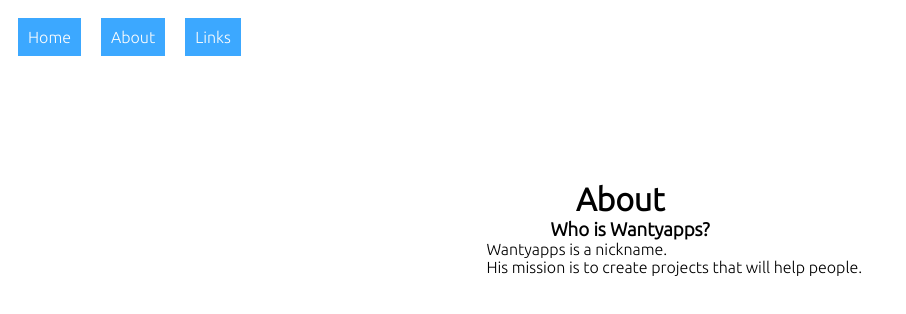
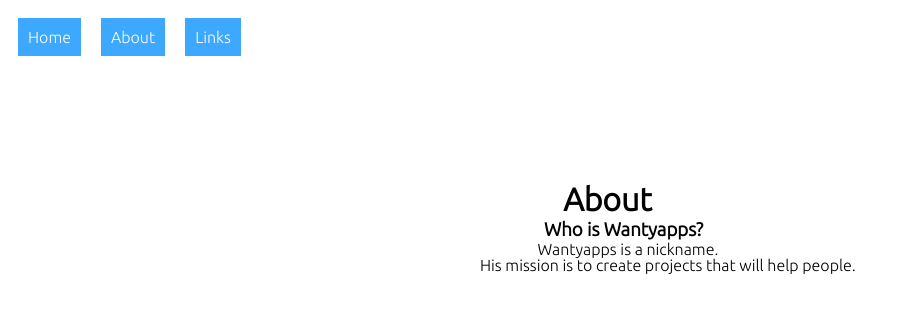
Before and after one commit to wantyapps/Site, a website: page public/about.html in a window 1280 px wide. Shown: the whole page, without its empty margins (0-906 px from the left). Drawn offline with Linux system fonts and the light colour scheme.

Commit message:
[patch] Moving it a bit ^

```diff
--- a/public/about.html
+++ b/public/about.html
@@ -13,6 +13,6 @@
 		</ul>
 		<h1 class='abtHeading'>About</h1>
 		<h3 class='abtHeadingQst'>Who is Wantyapps?</h3>
-		<p class='Parag'>Wantyapps is a nickname.<br>His mission is to create projects that will help people.</p>
+		<p class='Parag1'>Wantyapps is a nickname.</p><br><p class="Parag2">His mission is to create projects that will help people.</p>
 	</body>
 </html>
--- a/public/aboutstyle.css
+++ b/public/aboutstyle.css
@@ -46,19 +46,25 @@ body {
 
 .abtHeading {
 	position: absolute;
-	left: 45%;
+	left: 44%;
 	top: 20%;
 }
 
-.Parag {
+.Parag1 {
 	position: absolute;
-	left: 38%;
+	left:42%;
 	top: 28%;
+}
+
+.Parag2 {
+	position: absolute;
+	left: 37.5%;
+	top: 30%;
 }
 
 .abtHeadingQst {
 	position: absolute;
-	left: 43%;
+	left: 42.5%;
 	top: 25%;
 }
 
```
